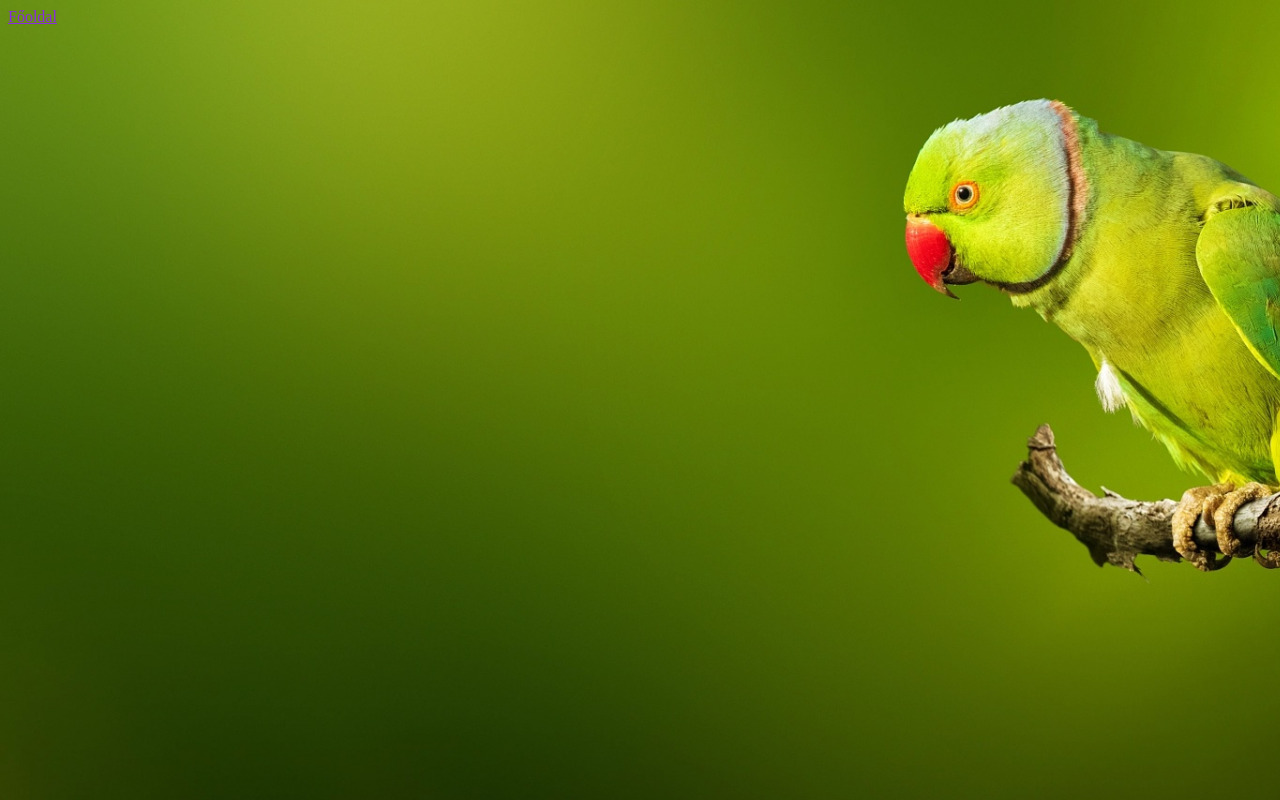
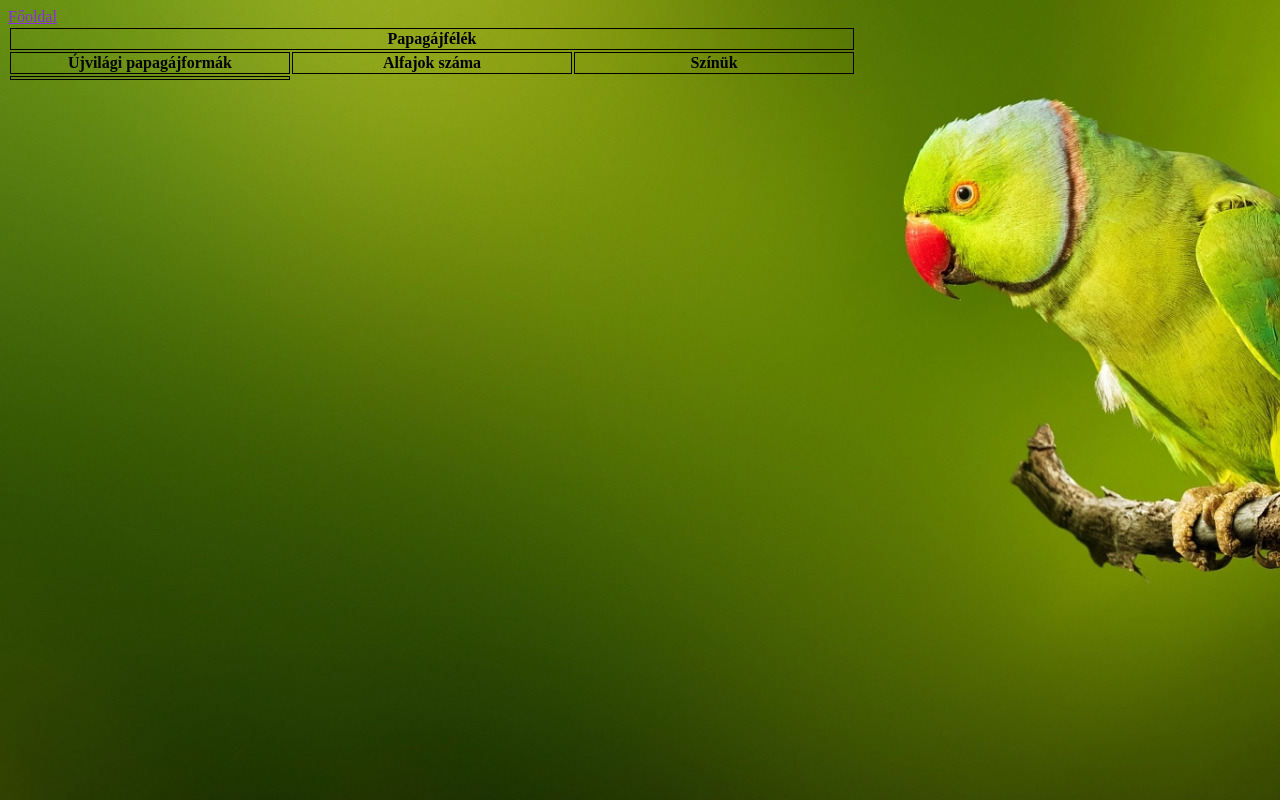
Before and after one commit to fzkst/FazekasTamas_HtmlElsoJavito, a plain HTML site: page masodik.html in a window 1280 px wide. Drawn offline with Linux system fonts and the light colour scheme.

Commit message:
4. verzió

```diff
--- a/masodik.html
+++ b/masodik.html
@@ -8,6 +8,20 @@
     <link rel="stylesheet" href="./style.css">
 </head>
 <body>
-    <a href="./index.html">Főoldal</a>
+    <a href="./index.html">Főoldal</a> <br>
+    <table>
+        <tr>
+            <th colspan="3">Papagájfélék</th>
+        </tr>
+        <tr>
+            <th>Újvilági papagájformák</th>
+            <th>Alfajok száma</th>
+            <th>Színük</th>
+        </tr>
+        <tr>
+            <th></th>
+        </tr>
+    </table>
+
 </body>
 </html>
--- a/style.css
+++ b/style.css
@@ -19,8 +19,12 @@ p {
     color: antiquewhite;
 }
 
-#span {
+.vastag {
     font-weight: bold;
+}
+
+.hatter {
+    background-color: rgb(96, 167, 26);
 }
 
 #bekezdes {
@@ -49,3 +53,9 @@ a:link {
 li {
     list-style-type: decimal;
 }
+
+table th, td {
+    border: solid black 1px;
+    border-collapse: collapse;
+    width: 20%;
+}
```
Also changed, not shown: index.html (+4 -4 lines).
